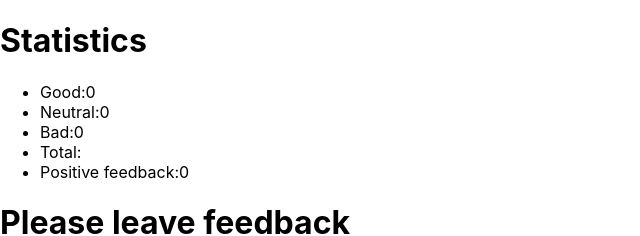
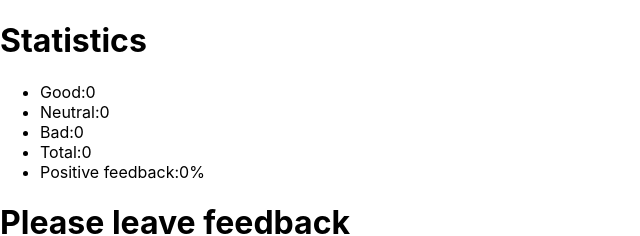
Before and after one commit to Vladimir-Plotnikov/goit-react-hw-02-feedback, a React (Create React App) app: page / in a window 1280 px wide. Shown: the top 236 px of the page, without its empty margins (0-640 px from the left). Built offline with nearby package versions, Linux system fonts and the light colour scheme.

Commit message:
Yeee
yeee

```diff
--- a/src/components/App.jsx
+++ b/src/components/App.jsx
@@ -1,4 +1,4 @@
-import React from 'react';
+import React,{Component} from 'react';
 // import Feedback from './Feedback/Feedback';
 import Statistics from './Statistics/Statistics';
 
--- a/src/components/Feedback/Feedback.jsx
+++ b/src/components/Feedback/Feedback.jsx
@@ -1,4 +1,4 @@
-import React from "react";
+import React,{Component} from "react";
 
 const Feedback = ({ onGood, onNeutral, onBad }) => {
     return (<div>
--- a/src/components/Statistics/Statistics.jsx
+++ b/src/components/Statistics/Statistics.jsx
@@ -1,8 +1,8 @@
-import React from 'react';
+import React,{Component} from 'react';
 // import PropTypes from 'prop-types'
 import Feedback from 'components/Feedback/Feedback';
 
-class Statistics extends React.Component {
+class Statistics extends Component {
             state = {
         good: 0,
         neutral: 0,
@@ -11,6 +11,13 @@ class Statistics extends React.Component {
 
       countTotalFeedback = () => {
     return this.state.good + this.state.neutral + this.state.bad
+  };
+
+  countPositiveFeedbackPercentage = () => {
+    if (!this.countTotalFeedback()) {
+      return 0;
+    }
+    return Math.round((this.state.good / this.countTotalFeedback()) * 100);
   };
 
 
@@ -45,8 +52,8 @@ class Statistics extends React.Component {
         <li>Good:<span className='GoodValue'>{this.state.good}</span></li>
         <li>Neutral:<span className='NeutralValue'>{this.state.neutral}</span></li>
         <li>Bad:<span className='BadValue'>{this.state.bad}</span></li>
-        <li>Total:<span className='TotalValue'>{this.countTotalFeedback}</span></li>
-        <li>Positive feedback:<span className='Positive feedback'>{0}</span></li>
+        <li>Total:<span className='TotalValue'>{this.countTotalFeedback()}</span></li>
+        <li>Positive feedback:<span className='Positive feedback'>{this.countPositiveFeedbackPercentage()}%</span></li>
                 </ul>
                  <Feedback
                     onGood={this.handleGood}
```
